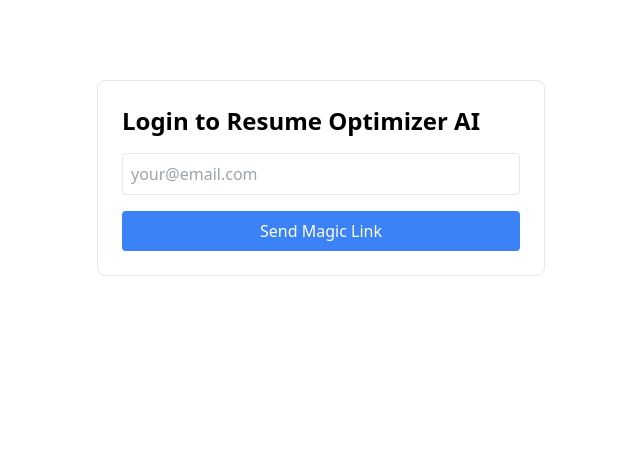
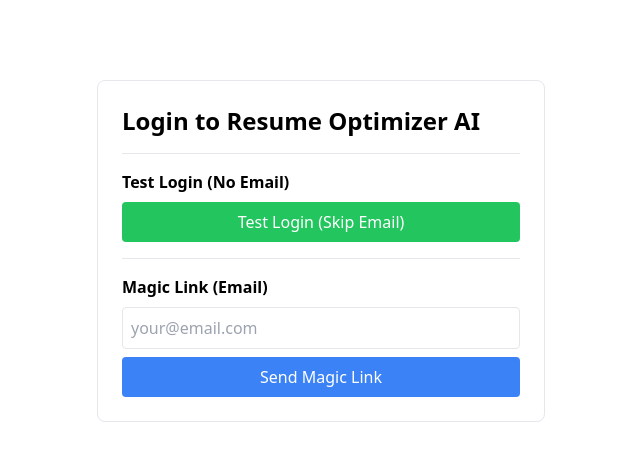
Before and after one commit to carosalazarnz/resume-optimizer-ai, a Next.js app: page / in a window 1280 px wide. Shown: the top 460 px of the page, without its empty margins (319-959 px from the left). Built offline with nearby package versions, Linux system fonts and the light colour scheme; no server answers.

Commit message:
Update Login.tsx

```diff
--- a/app/components/Login.tsx
+++ b/app/components/Login.tsx
@@ -1,19 +1,36 @@
   'use client';
 import { supabase } from './supabaseClient';
 import { useState } from 'react';
+
 export default function Login() {
   const [email, setEmail] = useState('');
   const [loading, setLoading] = useState(false);
   const [message, setMessage] = useState('');
 
-  const handleLogin = async () => {
+  // TEMPORARY: Test login without email (for development only)
+  const handleTestLogin = async () => {
+    setLoading(true);
+    const { error } = await supabase.auth.signInWithPassword({
+      email: 'test@example.com',
+      password: 'Test123456!',
+    });
+    if (error) {
+      setMessage('Test login failed: ' + error.message);
+    } else {
+      setMessage('Test login successful! Redirecting...');
+      window.location.href = '/dashboard';
+    }
+    setLoading(false);
+  };
+
+  const handleMagicLink = async () => {
     setLoading(true);
     setMessage('');
     const { error } = await supabase.auth.signInWithOtp({ email });
     if (error) {
       setMessage(error.message);
     } else {
-      setMessage('Check your email for the login link!');
+      setMessage('Check your email for the magic link!');
     }
     setLoading(false);
   };
@@ -21,20 +38,36 @@ export default function Login() {
   return (
     <div className="flex flex-col gap-4 p-6 max-w-md mx-auto border rounded-lg mt-20">
       <h2 className="text-2xl font-bold">Login to Resume Optimizer AI</h2>
+
+      <div className="border-t pt-4">
+        <h3 className="font-semibold mb-2">Test Login (No Email)</h3>
+        <button
+          onClick={handleTestLogin}
+          disabled={loading}
+          className="bg-green-500 text-white py-2 rounded hover:bg-green-600 w-full"
+        >
+          {loading ? 'Loading...' : 'Test Login (Skip Email)'}
+        </button>
+      </div>
+
+      <div className="border-t pt-4">
+        <h3 className="font-semibold mb-2">Magic Link (Email)</h3>
         <input
           type="email"
           placeholder="your@email.com"
           value={email}
           onChange={(e) => setEmail(e.target.value)}
-        className="border p-2 rounded"
+          className="border p-2 rounded w-full mb-2"
         />
         <button
-        onClick={handleLogin}
+          onClick={handleMagicLink}
           disabled={loading}
-        className="bg-blue-500 text-white py-2 rounded hover:bg-blue-600"
+          className="bg-blue-500 text-white py-2 rounded hover:bg-blue-600 w-full"
         >
           {loading ? 'Sending...' : 'Send Magic Link'}
         </button>
+      </div>
+
       {message && <p className="text-center text-sm">{message}</p>}
     </div>
   );
```
Lines whose indentation alone changed are shown as unchanged.
